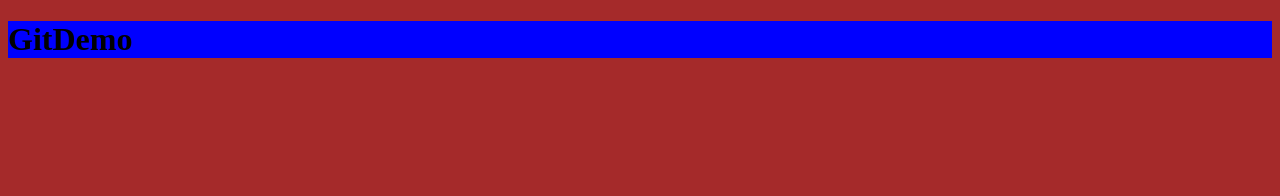
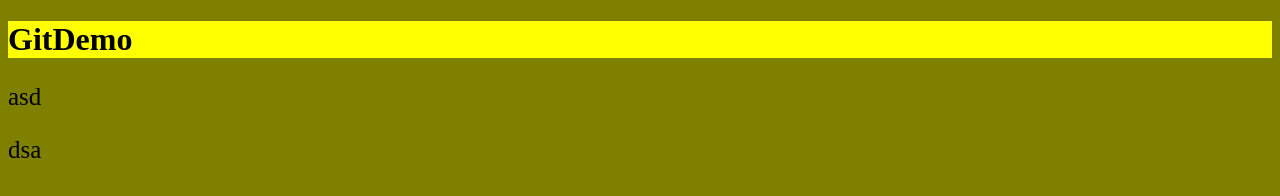
Before and after one commit to vuksha94/GitDemo, a plain HTML site: page index.html in a window 1280 px wide. Drawn offline with Linux system fonts and the light colour scheme.

Commit message:
divs and bg color

```diff
--- a/index.html
+++ b/index.html
@@ -8,6 +8,9 @@
 </head>
 <body>
     <h1>GitDemo</h1>
+    <div>
+        <p>asd</p><p>dsa</p>
+    </div>
     <script src="app.js"></script>
 </body>
 </html>
--- a/styles.css
+++ b/styles.css
@@ -1,7 +1,10 @@
 body {
-    background-color: brown;
+    background-color: olive;
 }
 
 h1 {
-    background-color: blue;
+    background-color: yellow;
 }
+div p {
+    font-size: 25px;
+}
```
